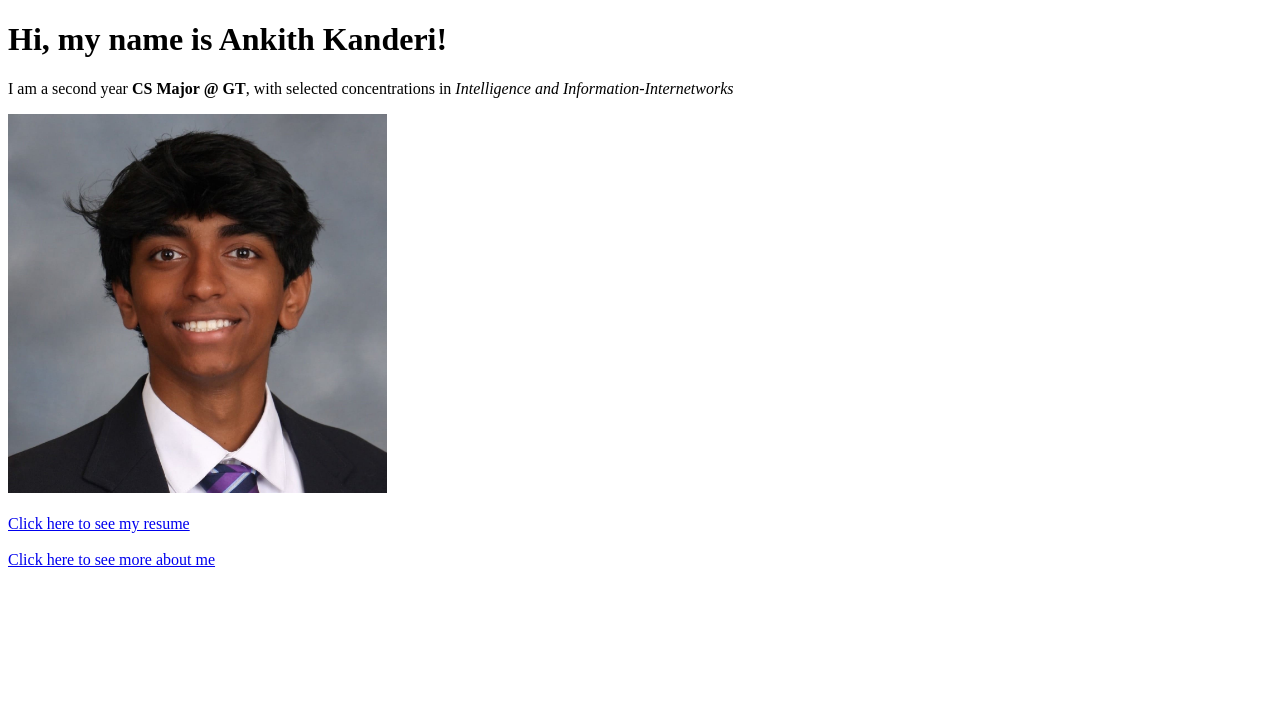
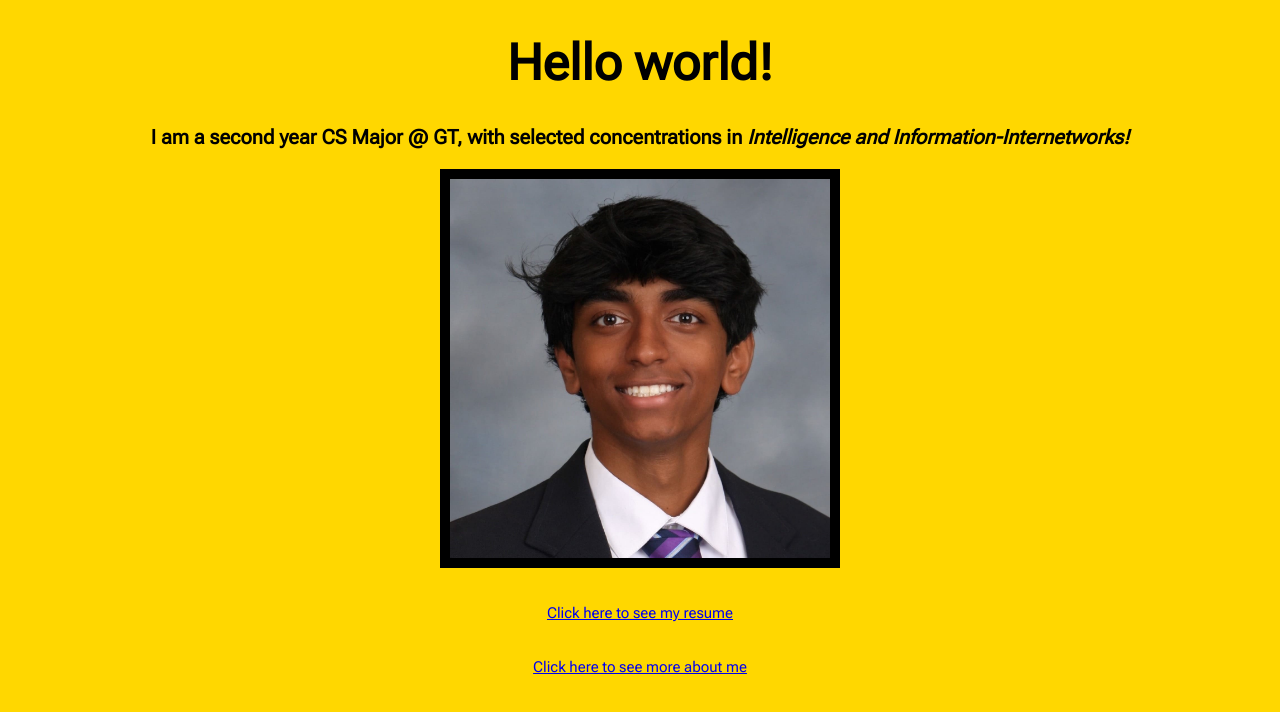
Before and after one commit to ankithkanderi24/AnkithKanderi.com, a plain HTML site: page index.html in a window 1280 px wide. Drawn offline with Linux system fonts and the light colour scheme.

Commit message:
some changes

```diff
--- a/index.html
+++ b/index.html
@@ -5,18 +5,20 @@
 <head>
     <meta charset="UTF-8">
     <title>Ankith Kanderi</title>
+    <link rel="stylesheet" href="styles/styles.css">
+    <link href="https://fonts.googleapis.com/css2?family=Roboto+Flex:opsz@8..144&display=swap" rel="stylesheet">
 </head>
+
 
 <body>
     <!-- commented what up -->
     <h1>Hi, my name is Ankith Kanderi!</h1>
 
-
-    <p> I am a second year <strong> CS Major @ GT</strong>, with selected concentrations in <em>Intelligence and Information-Internetworks</em></p>
+    <h2><p> I am a second year <strong> CS Major @ GT</strong>, with selected concentrations in <em>Intelligence and Information-Internetworks!</em></p></h2>
 
     <img src = images/headshot.jpg
         width = 30%
-        height = 30%>
+        height = 30% alt = "My composite photo">
 
     <br></br>
 
@@ -24,6 +26,8 @@
     <br></br>
     <a href = pages/AboutMe.html>Click here to see more about me</a>
 
+    <script src = "scripts/main.js"></script>
+
 
 
 </body>
--- /dev/null
+++ b/scripts/main.js
@@ -0,0 +1,11 @@
+let myHeading = document.querySelector('h1');
+myHeading.textContent = 'Hello world!';
+
+function multiply1(num1,num2) {
+    let result = num1 * num2;
+    return result;
+  }
+
+  document.querySelector('html').addEventListener('click', function() {
+    alert('Ouch! Stop poking me!');
+  });
--- /dev/null
+++ b/styles/styles.css
@@ -0,0 +1,25 @@
+html {
+    font-size: 15px;
+    font-family: 'Roboto Flex', sans-serif;
+    background-color: gold;
+  }
+
+  h1 {
+      font-size: 50px;
+      text-align: center;
+  }
+
+  h2 {
+      font-size: 20px;
+      text-align: center;
+  }
+  img {
+    display: block;
+    margin: 0 auto;
+    border: 10px solid black;
+  }
+
+  a {
+    display: block;
+    text-align: center;
+  }
```
Also changed, not shown: pages/AboutMe.html (+2 -0 lines), 1 other file.
